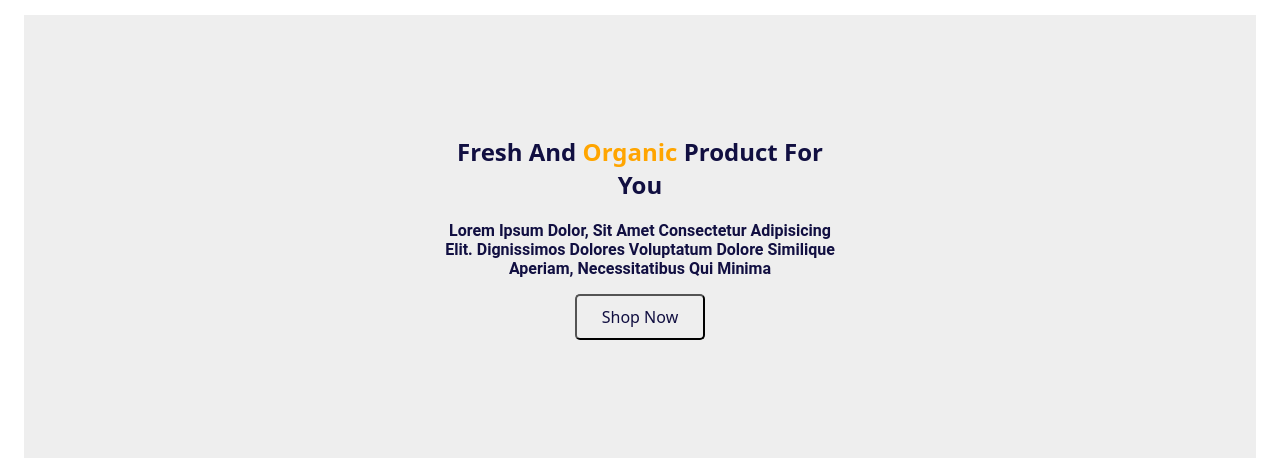
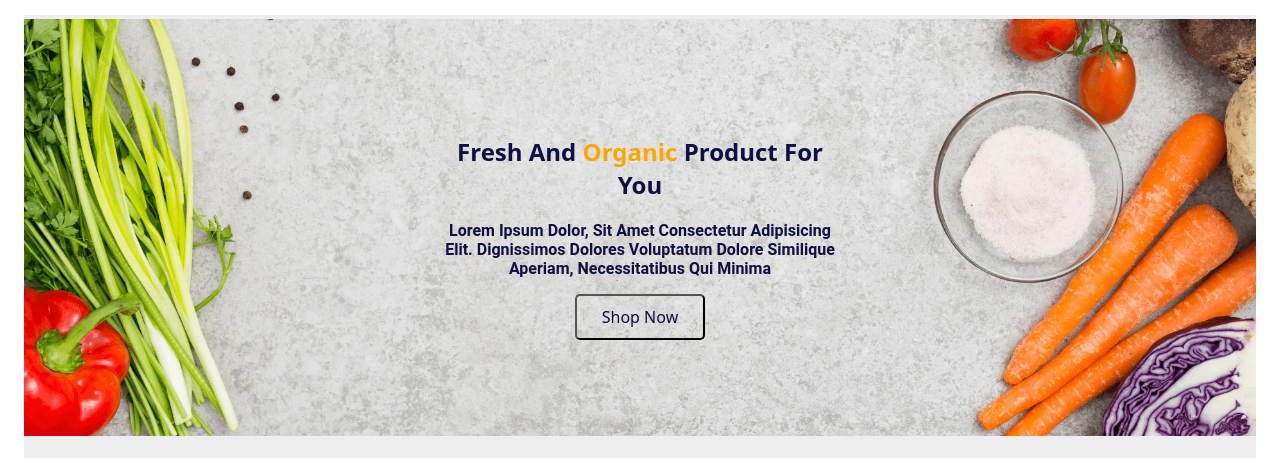
Before and after one commit to Niyantha-2001/e-com_website, a plain HTML site: page index.html in a window 1280 px wide. Shown: the part 95-553 px from the top of the page. Drawn offline with Linux system fonts and the light colour scheme.

Commit message:
Update aside.css

```diff
--- a/css/aside.css
+++ b/css/aside.css
@@ -1,6 +1,6 @@
 aside{
 
-    background: url(./assect/images/banner-bg.webp?auto=compress);
+    background: url(/assect/images/banner-bg.webp?auto=compress);
     background-repeat: no-repeat;
     background-position: center;
     display: flex;
```
